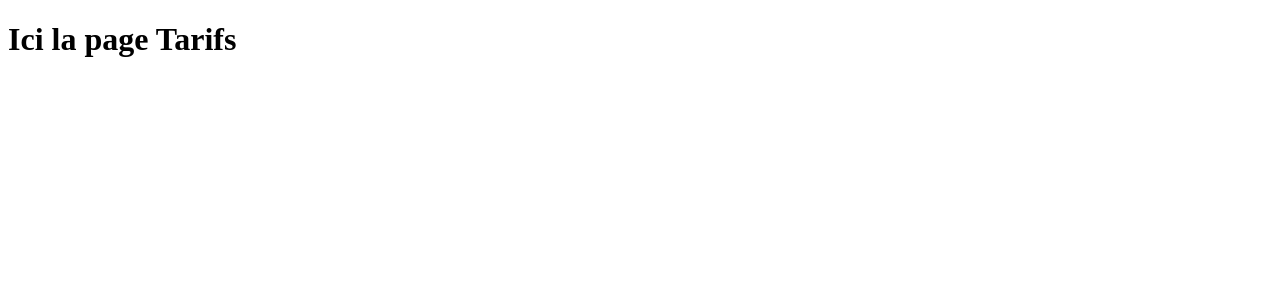
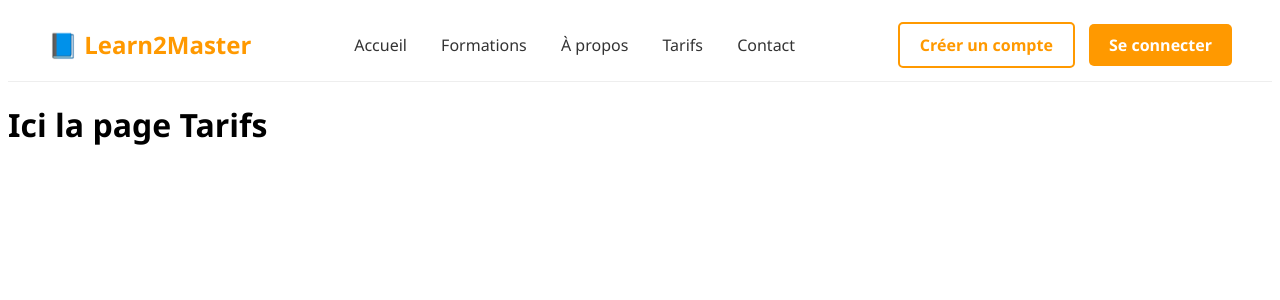
Before and after one commit to Jul1111/E-LearningProjectM1SIC, a PHP site: page /tarifs in a window 1280 px wide. Shown: the top 300 px of the page. Run offline with PHP 8.4, Linux system fonts and the light colour scheme.

Commit message:
Ajout des headers dans les pages avec le css

```diff
--- a/app/views/home/home.php
+++ b/app/views/home/home.php
@@ -107,7 +107,7 @@
         <h1><span class="highlight">Maîtrisez</span> votre avenir</h1>
         <p>Accédez à des fiches de révision claires, des quiz interactifs et des conseils pour réussir votre Master.</p>
         <div class="hero-buttons">
-            <a href="/login" class="btn-primary">Commencer à réviser</a>
+            <a href="/Login" class="btn-primary">Commencer à réviser</a>
             <a href="/formation" class="btn-secondary">Voir les cours</a>
         </div>
     </section>
--- a/app/views/tarifs/tarifs.php
+++ b/app/views/tarifs/tarifs.php
@@ -4,6 +4,65 @@
     <meta charset="UTF-8">
     <title>Tarifs - Learn2Master</title>
 </head>
+<style>
+    body {
+    font-family: 'Segoe UI', Tahoma, Geneva, Verdana, sans-serif;
+}
+    header {
+    background-color: #ffffff;
+    padding: 20px 40px;
+    display: flex;
+    justify-content: space-between;
+    align-items: center;
+    border-bottom: 1px solid #eee;
+}
+
+.logo {
+    font-size: 24px;
+    font-weight: bold;
+    color: #ff9900;
+}
+
+nav a {
+    margin: 0 15px;
+    text-decoration: none;
+    color: #333;
+}
+
+.cta-buttons a {
+    padding: 10px 20px;
+    text-decoration: none;
+    border-radius: 5px;
+    font-weight: bold;
+}
+
+.btn-login {
+    background-color: #ff9900;
+    color: white;
+    margin-left: 10px;
+}
+
+.btn-signup {
+    border: 2px solid #ff9900;
+    color: #ff9900;
+}
+</style>
+<header>
+    <a href="Default" class="logo" style="font-size: 24px; font-weight: bold; color: #ff9900; text-decoration: none;">
+    📘 Learn2Master
+  </a>
+        <nav>
+            <a href="/">Accueil</a>
+            <a href="/formation">Formations</a>
+            <a href="/apropos">À propos</a>
+            <a href="/tarifs">Tarifs</a>
+            <a href="/contact">Contact</a>
+        </nav>
+        <div class="cta-buttons">
+            <a href="/SignUp" class="btn-signup">Créer un compte</a>
+            <a href="/Login" class="btn-login">Se connecter</a>
+        </div>
+    </header>
 <body>
     <h1>Ici la page Tarifs</h1>
 </body>
```
Also changed, not shown: app/views/apropos/apropos.php (+59 -0 lines), app/views/contact/contact.php (+59 -0 lines), app/views/formation/formation.php (+59 -0 lines).
